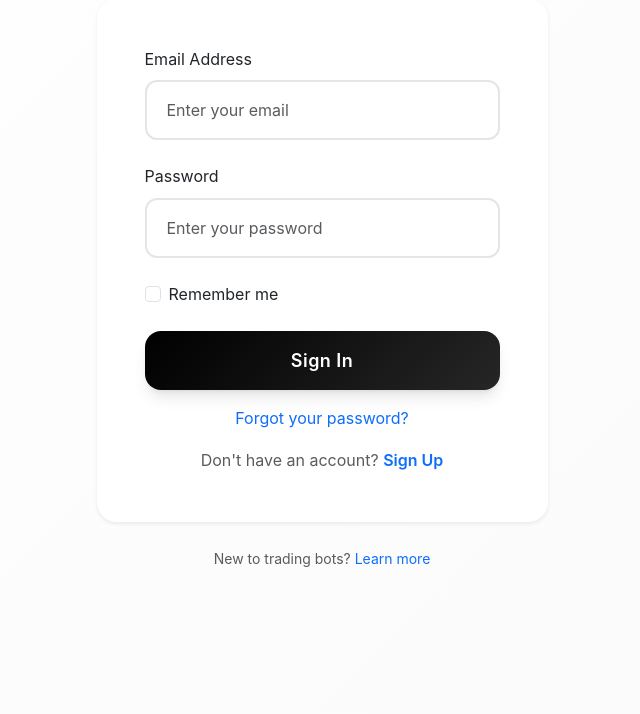
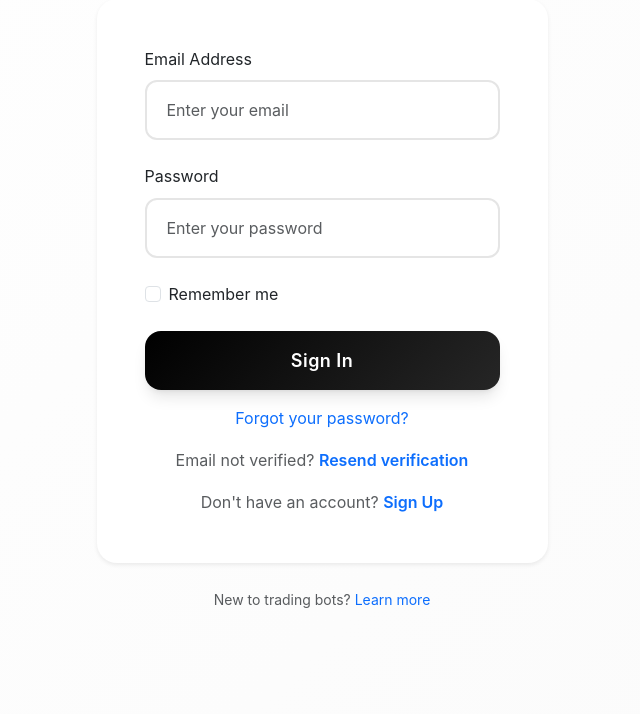
Before and after one commit to coleisa/MalachiteBionics, a Flask app: page /login in a window 1280 px wide. Shown: the part 286-1000 px from the top of the page, without its empty margins (318-958 px from the left). Run offline with Flask 3, Linux system fonts and the light colour scheme; some libraries are stand-ins or nearby versions.

Commit message:
Update login.html

```diff
--- a/MalachiteBionics/templates/login.html
+++ b/MalachiteBionics/templates/login.html
@@ -45,6 +45,10 @@
                             <p class="text-muted mb-3">
                                 <a href="#" class="text-decoration-none">Forgot your password?</a>
                             </p>
+                            <p class="text-muted mb-3">
+                                Email not verified?
+                                <a href="{{ url_for('resend_verification') }}" class="text-decoration-none fw-semibold">Resend verification</a>
+                            </p>
                             <p class="text-muted mb-0">
                                 Don't have an account?
                                 <a href="{{ url_for('register') }}" class="text-decoration-none fw-semibold">Sign Up</a>
```
